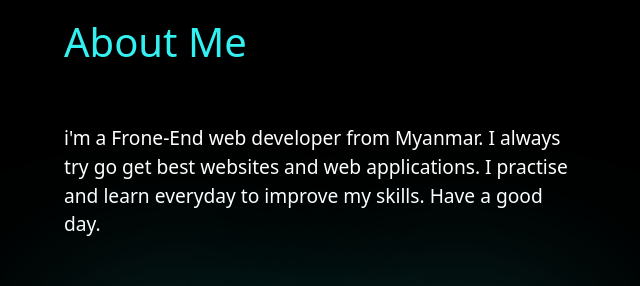
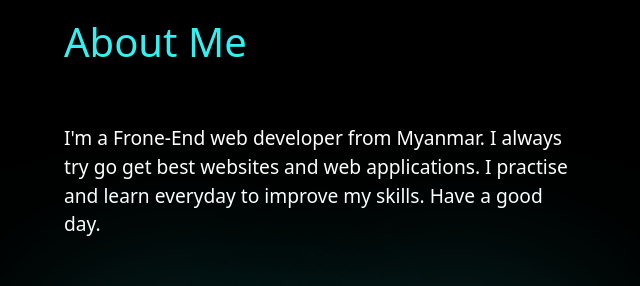
Before and after one commit to khant21699/personalportfolio, a plain HTML site: page index.html in a window 1280 px wide. Shown: the part 960-1246 px from the top of the page, 576-1216 px from the left. Drawn offline with nearby package versions, Linux system fonts and the light colour scheme.

Commit message:
Update index.html

```diff
--- a/index.html
+++ b/index.html
@@ -61,7 +61,7 @@
             <div class="Cont hidden">
               <h1>About Me</h1>
               <p>
-                i'm a Frone-End web developer from Myanmar. I always try go get
+                I'm a Frone-End web developer from Myanmar. I always try go get
                 best websites and web applications. I practise and learn
                 everyday to improve my skills. Have a good day.
               </p>
```
